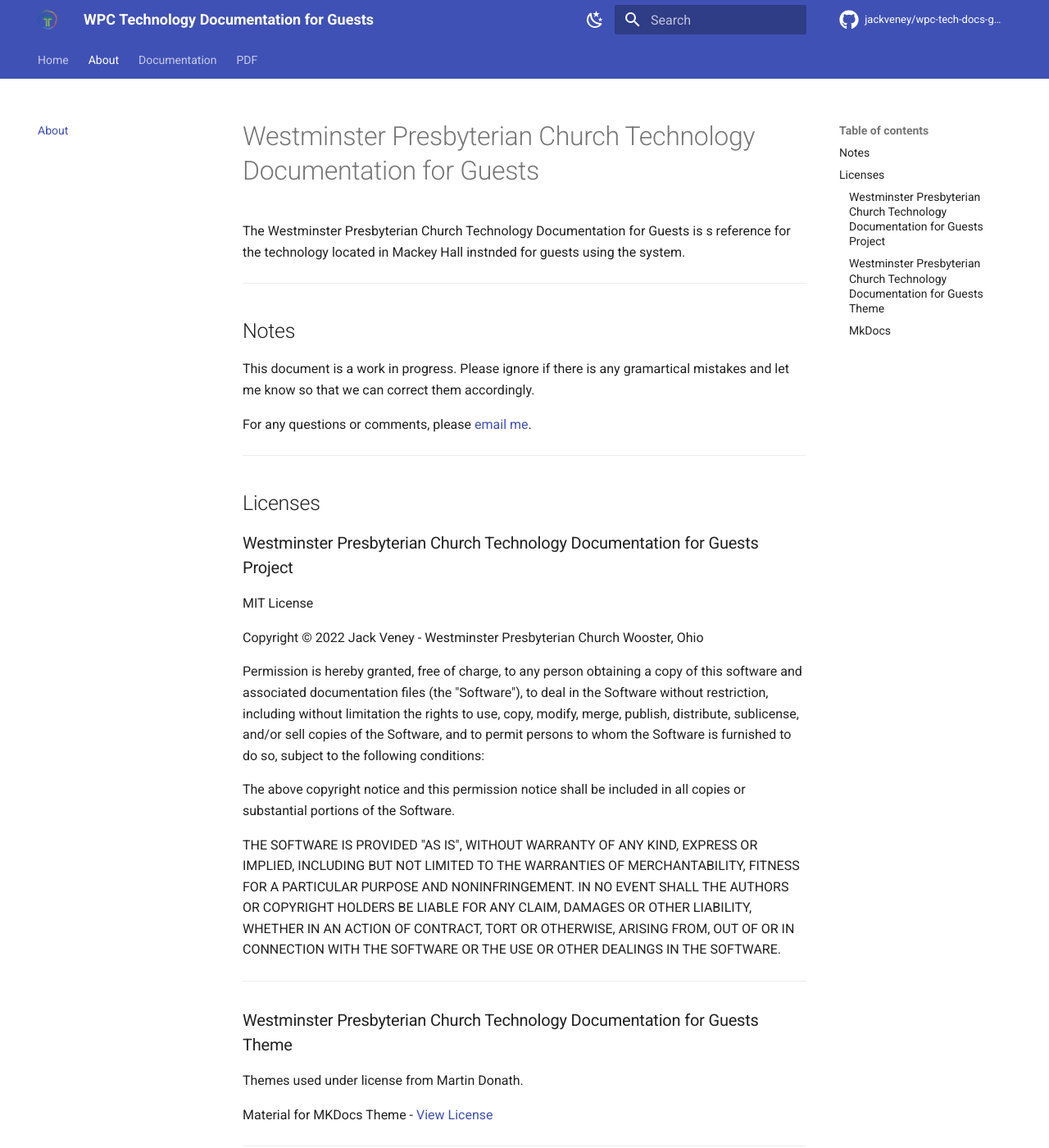
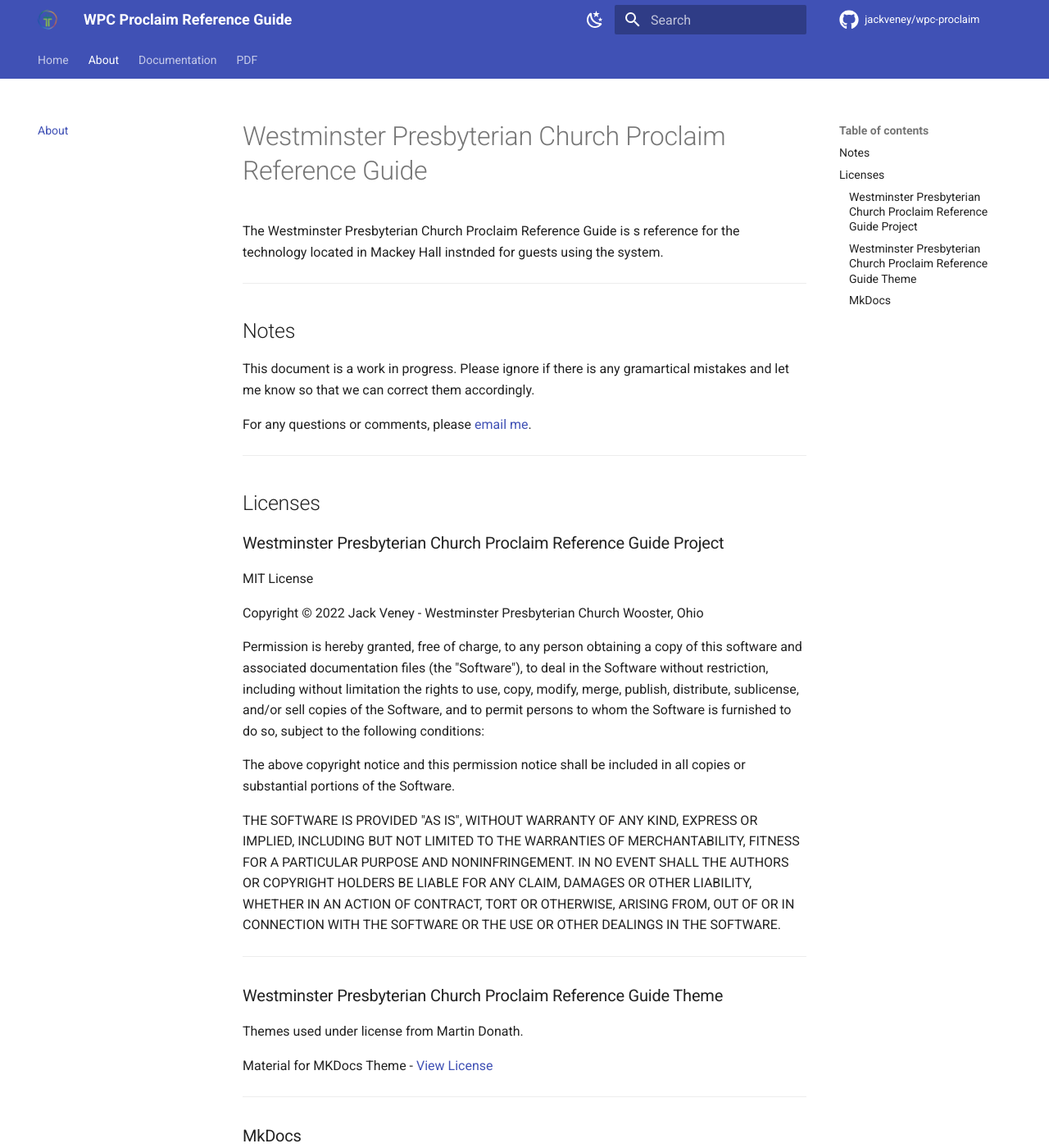
Before and after one commit to jackveney/wpc-proclaim, an MkDocs documentation site: the page built from docs/about.md, in a window 1280 px wide and 1400 px high. Shown: the whole window at 82% size. Built offline with MkDocs 1.6.1 and Material for MkDocs 9.7.7, drawn with Linux system fonts in a browser that asks for light colours; nearby versions of some CDN libraries; comment, search, counter and statistics services are not loaded.

Commit message:
change brand information

```diff
--- a/docs/about.md
+++ b/docs/about.md
@@ -1,6 +1,6 @@
-# Westminster Presbyterian Church Technology Documentation for Guests
+# Westminster Presbyterian Church Proclaim Reference Guide
 
-The Westminster Presbyterian Church Technology Documentation for Guests is s reference for the technology located in Mackey Hall instnded for guests using the system.
+The Westminster Presbyterian Church Proclaim Reference Guide is s reference for the technology located in Mackey Hall instnded for guests using the system.
 
 ---
 
@@ -15,7 +15,7 @@
 
 ## Licenses
 
-### Westminster Presbyterian Church Technology Documentation for Guests Project
+### Westminster Presbyterian Church Proclaim Reference Guide Project
 
 
 MIT License
@@ -42,7 +42,7 @@
 
 ---
 
-### Westminster Presbyterian Church Technology Documentation for Guests Theme
+### Westminster Presbyterian Church Proclaim Reference Guide Theme
 
 Themes used under license from Martin Donath.
 
--- a/mkdocs.yml
+++ b/mkdocs.yml
@@ -1,12 +1,12 @@
-site_name: WPC Technology Documentation for Guests
+site_name: WPC Proclaim Reference Guide
 
-repo_name: jackveney/wpc-tech-docs-guests
-repo_url: https://github.com/jackveney/wpc-tech-docs-guests
+repo_name: jackveney/wpc-proclaim
+repo_url: https://github.com/jackveney/wpc-proclaim
 edit_uri: ""
 extra_css:
   - 'css/extra.css'
 
-site_description: A reference for the technology located in Mackey Hall instnded for guests using the system.
+site_description: A reference guide for Proclaim.
 site_author: Jack Veney
 theme:
   name: material
@@ -92,8 +92,8 @@
       #
       cover: true
       back_cover: true
-      cover_title: Guest Documentation
-      cover_subtitle: Westminster Presbyterian Church - Mackey Hall Technology
+      cover_title: Proclaim Reference Guide
+      cover_subtitle: Westminster Presbyterian Church
       cover_logo: assets/images/banner.png
       #custom_template_path: TEMPLATES PATH
       #
@@ -143,16 +143,7 @@
     - Documentation: documentation/index.md
     - Video:
       - Lowering Projector Screen: documentation/video/lowering_screen.md
-      - Raising Projector Screen: documentation/video/raising_screen.md
-      - Turning Projector On: documentation/video/turning_projector_on.md
-      - Turning Projector Off: documentation/video/turning_projector_off.md
-      - Input Methods: documentation/video/inputs.md
-    - Audio:
-      - Turning Sound System On: documentation/audio/turning_sound_system_on.md
-      - Connecting iPad to Sound System: documentation/audio/ipad_sound_system.md
-      - Using Computer Audio: documentation/audio/computer_audio.md
-      - Connecting and Using Microphones: documentation/audio/microphones.md
-      - Turning Sound System Off: documentation/audio/turning_sound_system_off.md
+
 #    - Computers:
 #      - Mackey Hall Computers: documentation/turning_projector_on.md
 #      - Personal Computer: documentation/turning_projector_on.md
```
